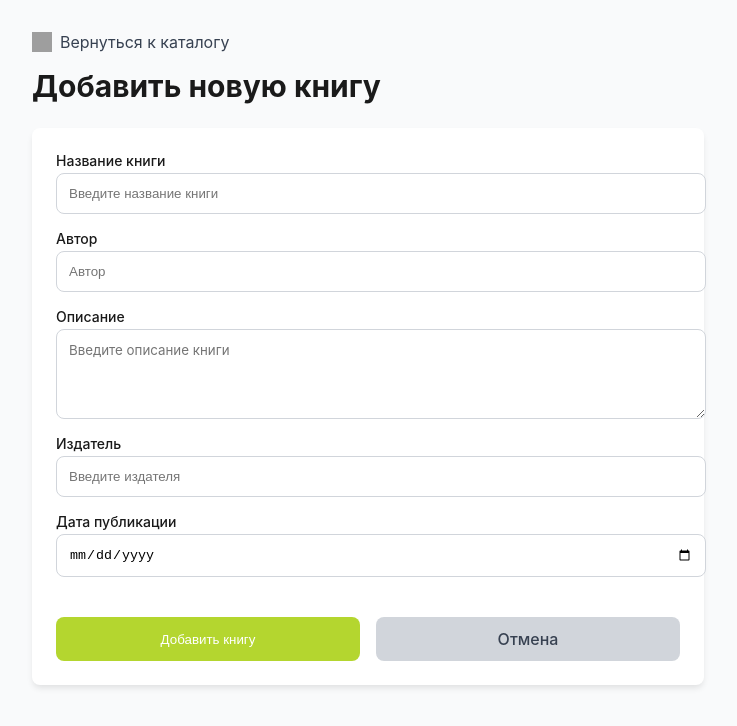
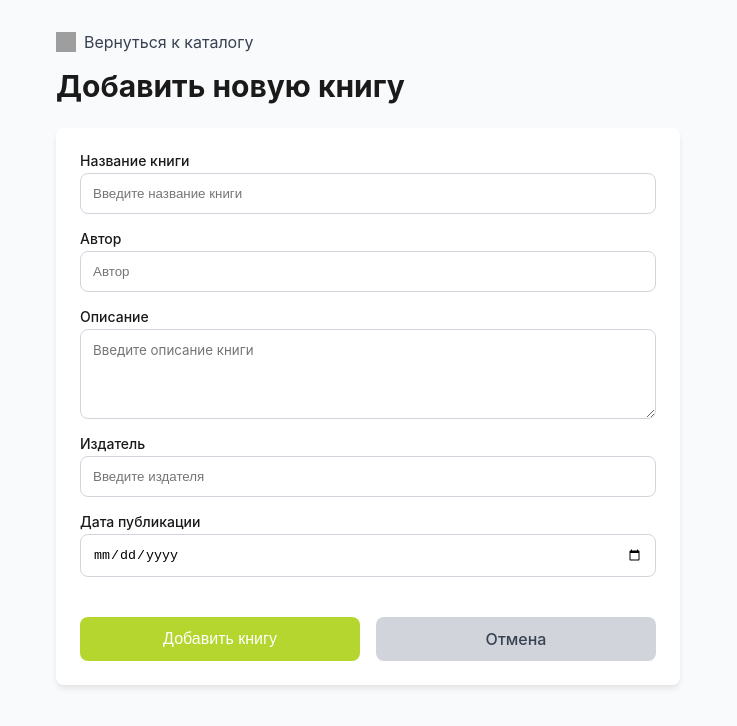
Before and after one commit to zeneka44/library-catalog-spa, a Next.js app: page /create-product in a window 1280 px wide. Shown: the top 726 px of the page, without its empty margins (272-1009 px from the left). Built offline with nearby package versions, Linux system fonts and the light colour scheme; grey boxes are pictures that could not be loaded.

Commit message:
fix: font size and padding

```diff
--- a/src/app/create-product/page.module.css
+++ b/src/app/create-product/page.module.css
@@ -2,6 +2,8 @@
   padding: 1.5rem;
   max-width: 42rem;
   margin: 0 auto;
+  width: 100%;
+  box-sizing: border-box;
 }
 
 .header {
@@ -36,7 +38,7 @@
   background-color: var(--surface);
   border-radius: 0.5rem;
   box-shadow: 0 4px 6px -1px rgba(0, 0, 0, 0.1);
-  padding: 1.5rem;
+  padding: 1.5rem 1.5rem 1.5rem 1.5rem;
   display: flex;
   flex-direction: column;
   gap: 1rem;
@@ -59,6 +61,7 @@
   padding: 0.75rem;
   border: 1px solid var(--border);
   border-radius: 0.5rem;
+  box-sizing: border-box;
 }
 
 .inputError {
@@ -67,11 +70,12 @@
 
 .textarea {
   width: 100%;
-  padding: 0.75rem;
+  padding: 0.75rem 0.75rem 0.75rem 0.75rem;
   border: 1px solid var(--border);
   border-radius: 0.5rem;
   resize: vertical;
   font-family: inherit;
+  box-sizing: border-box;
 }
 
 .errorMessage {
@@ -93,6 +97,7 @@
   padding: 0.75rem;
   border-radius: 0.5rem;
   font-weight: 500;
+  font-size: 1rem;
   border: none;
   cursor: pointer;
   transition: background-color 0.2s ease;
@@ -109,6 +114,7 @@
   padding: 0.75rem;
   border-radius: 0.5rem;
   font-weight: 500;
+  font-size: 1rem;
   text-align: center;
   text-decoration: none;
   display: flex;
```
